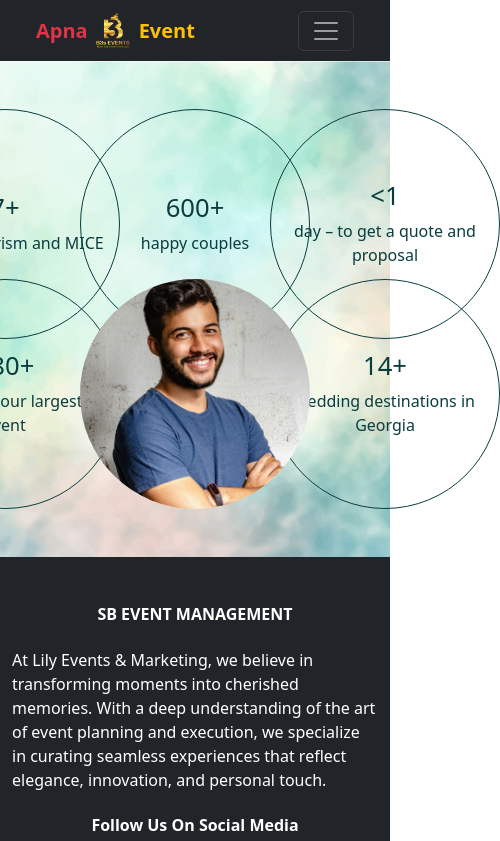
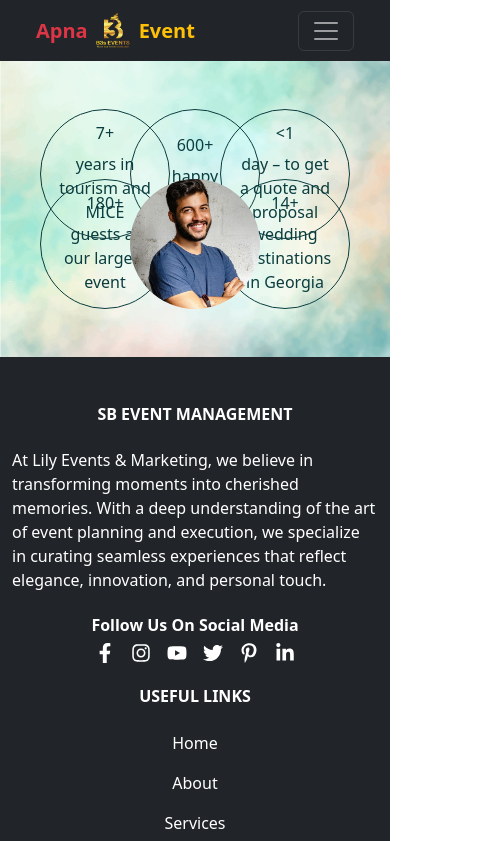
Before and after one commit to Aniket-Kahandal/sb-event-management, a React (Create React App) app: page /statsSection in a window 390 px wide. Shown: the top 841 px of the page, 500 px wide, since content can reach past the window. Built offline with nearby package versions, Linux system fonts and the light colour scheme.

Commit message:
solve bug

```diff
--- a/src/Component/Pages/StatsSection/StatsSection.css
+++ b/src/Component/Pages/StatsSection/StatsSection.css
@@ -45,21 +45,21 @@
 @media (max-width: 768px) {
   .stats-section .circle,
   .image-circle img {
-    width: 260px;
-    height: 260px;
+    width: 160px;
+    height: 160px;
   }
   .stats-section .circle h2 {
-    font-size: 2rem;
+    font-size: 1rem;
   }
 }
 @media (max-width: 480px) {
   .stats-section .circle,
   .image-circle img {
-    width: 230px;
-    height: 230px;
+    width: 130px;
+    height: 130px;
   }
   .stats-section .circle h2 {
-    font-size: 1.6rem;
+    font-size: 1rem;
   }
 }
 .center-circle{
```
